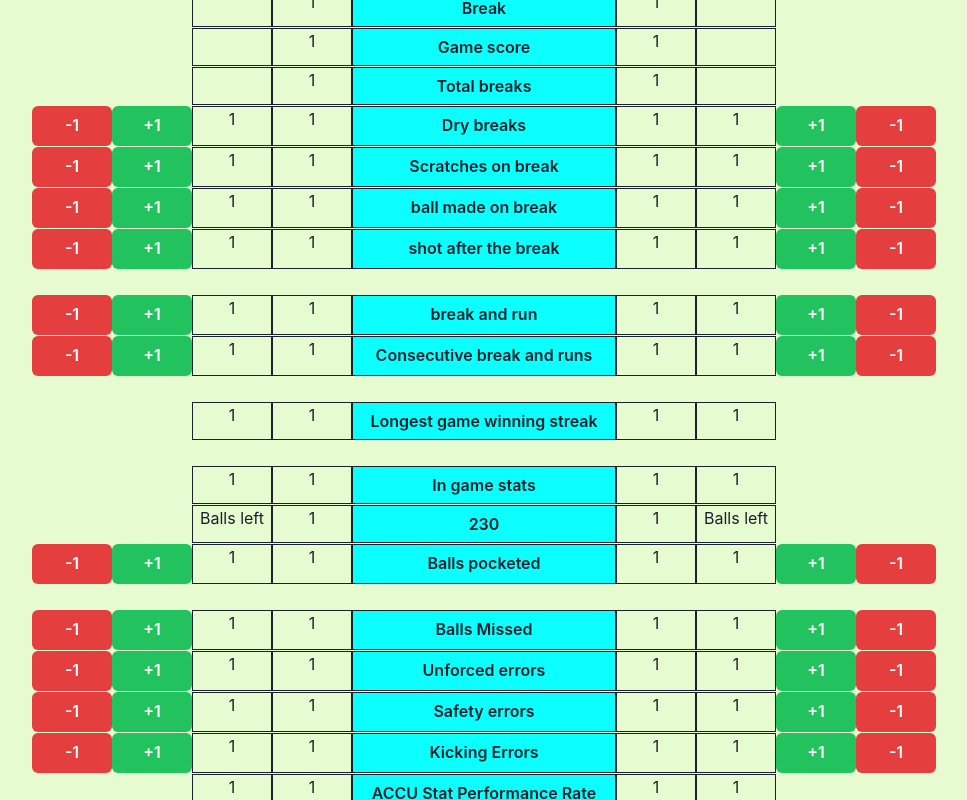
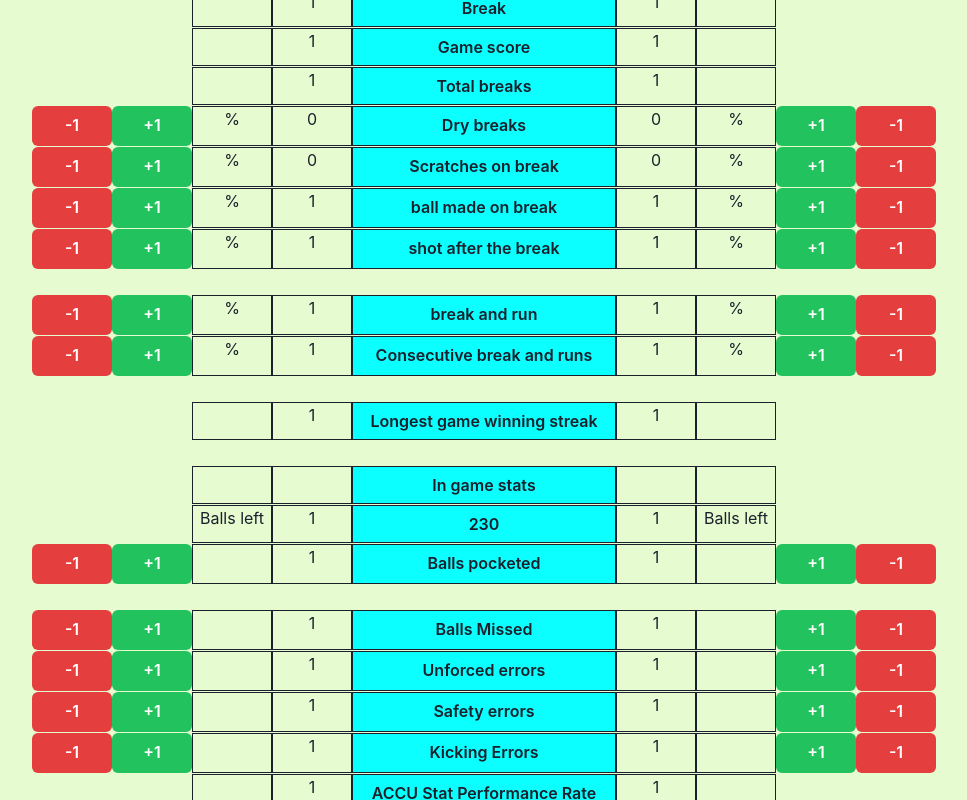
Before and after one commit to riomaemoto/Pool_analytic, a React (Create React App) app: page / in a window 1280 px wide. Shown: the whole page, without its empty margins (156-1123 px from the left). Built offline with nearby package versions, Linux system fonts and the light colour scheme.

Commit message:
added useState

```diff
--- /dev/null
+++ b/src/components/count.tsx
@@ -0,0 +1 @@
+import { useState } from "react";
--- a/src/components/home.tsx
+++ b/src/components/home.tsx
@@ -2,8 +2,45 @@ import { Center, WrapItem } from "@chakra-ui/react";
 import { css } from "@emotion/react";
 import styled from "@emotion/styled";
 import { Button } from "@chakra-ui/react";
+import { useState } from "react";
 
 export const Home = () => {
+  const [DryBreakCountLeft, setDryBreakCountLeft] = useState(0);
+  const [DryBreakCountRight, setDryBreakCountRight] = useState(0);
+
+  const [ScratchLeft, setScratchLeft] = useState(0);
+  const [ScratchRight, setScratchRight] = useState(0);
+
+  const incrementDryBreakCountLeft = () => {
+    setDryBreakCountLeft(DryBreakCountLeft + 1);
+  };
+  const decrementDryBreakCountLeft = () => {
+    setDryBreakCountLeft(DryBreakCountLeft - 1);
+  };
+
+  const incrementDryBreakCountRight = () => {
+    setDryBreakCountRight(DryBreakCountRight + 1);
+  };
+  const decrementDryBreakCountRight = () => {
+    setDryBreakCountRight(DryBreakCountRight - 1);
+  };
+
+  const incrementScratchLeft = () => {
+    setScratchLeft(ScratchLeft + 1);
+  };
+
+  const decrementScratchLeft = () => {
+    setScratchLeft(ScratchLeft - 1);
+  };
+
+  const incrementScratchRight = () => {
+    setScratchRight(ScratchRight + 1);
+  };
+
+  const decrementScratchRight = () => {
+    setScratchRight(ScratchRight - 1);
+  };
+
   const vvv = css`
     background-color: rgba(131, 234, 22, 0.2);
     overflow: hidden;
@@ -77,22 +114,114 @@ export const Home = () => {
 
           <EFlex>
             <WrapItem>
-              <Button css={button} colorScheme="red">
+              <Button
+                onClick={decrementDryBreakCountLeft}
+                css={button}
+                colorScheme="red"
+              >
                 -1
               </Button>
             </WrapItem>
             <WrapItem>
-              <Button css={button} colorScheme="whatsapp">
+              <Button
+                onClick={incrementDryBreakCountLeft}
+                css={button}
+                colorScheme="whatsapp"
+              >
                 +1
               </Button>
             </WrapItem>
-            <ENumber>1</ENumber>
-            <ENumber>1</ENumber>
+            <ENumber>%</ENumber>
+            <ENumber>{DryBreakCountLeft}</ENumber>
             <ETextBox>
               <ETextline>Dry breaks</ETextline>
             </ETextBox>
+            <ENumber>{DryBreakCountRight}</ENumber>
+            <ENumber>%</ENumber>
+            <WrapItem>
+              <Button
+                onClick={incrementDryBreakCountRight}
+                css={button}
+                colorScheme="whatsapp"
+              >
+                +1
+              </Button>
+            </WrapItem>
+            <WrapItem>
+              <Button
+                onClick={decrementDryBreakCountRight}
+                css={button}
+                colorScheme="red"
+              >
+                -1
+              </Button>
+            </WrapItem>
+          </EFlex>
+
+          <EFlex>
+            <WrapItem>
+              <Button
+                onClick={decrementScratchLeft}
+                css={button}
+                colorScheme="red"
+              >
+                -1
+              </Button>
+            </WrapItem>
+            <WrapItem>
+              <Button
+                onClick={incrementScratchLeft}
+                css={button}
+                colorScheme="whatsapp"
+              >
+                +1
+              </Button>
+            </WrapItem>
+            <ENumber>%</ENumber>
+            <ENumber>{ScratchLeft}</ENumber>
+            <ETextBox>
+              <ETextline>Scratches on break</ETextline>
+            </ETextBox>
+            <ENumber>{ScratchRight}</ENumber>
+            <ENumber>%</ENumber>
+            <WrapItem>
+              <Button
+                onClick={incrementScratchRight}
+                css={button}
+                colorScheme="whatsapp"
+              >
+                +1
+              </Button>
+            </WrapItem>
+            <WrapItem>
+              <Button
+                onClick={decrementScratchRight}
+                css={button}
+                colorScheme="red"
+              >
+                -1
+              </Button>
+            </WrapItem>
+          </EFlex>
+
+          <EFlex>
+            <WrapItem>
+              <Button css={button} colorScheme="red">
+                -1
+              </Button>
+              <WrapItem>
+                <Button css={button} colorScheme="whatsapp">
+                  +1
+                </Button>
+              </WrapItem>
+            </WrapItem>
+            <ENumber>%</ENumber>
             <ENumber>1</ENumber>
+            <ETextBox>
+              <ETextline>ball made on break</ETextline>
+            </ETextBox>
             <ENumber>1</ENumber>
+            <ENumber>%</ENumber>
             <WrapItem>
               <Button css={button} colorScheme="whatsapp">
                 +1
@@ -116,73 +245,13 @@ export const Home = () => {
                 +1
               </Button>
             </WrapItem>
-            <ENumber>1</ENumber>
-            <ENumber>1</ENumber>
-            <ETextBox>
-              <ETextline>Scratches on break</ETextline>
-            </ETextBox>
-            <ENumber>1</ENumber>
-            <ENumber>1</ENumber>
-            <WrapItem>
-              <Button css={button} colorScheme="whatsapp">
-                +1
-              </Button>
-            </WrapItem>
-            <WrapItem>
-              <Button css={button} colorScheme="red">
-                -1
-              </Button>
-            </WrapItem>
-          </EFlex>
-
-          <EFlex>
-            <WrapItem>
-              <Button css={button} colorScheme="red">
-                -1
-              </Button>
-              <WrapItem>
-                <Button css={button} colorScheme="whatsapp">
-                  +1
-                </Button>
-              </WrapItem>
-            </WrapItem>
-            <ENumber>1</ENumber>
-            <ENumber>1</ENumber>
-            <ETextBox>
-              <ETextline>ball made on break</ETextline>
-            </ETextBox>
-            <ENumber>1</ENumber>
-            <ENumber>1</ENumber>
-            <WrapItem>
-              <Button css={button} colorScheme="whatsapp">
-                +1
-              </Button>
-            </WrapItem>
-            <WrapItem>
-              <Button css={button} colorScheme="red">
-                -1
-              </Button>
-            </WrapItem>
-          </EFlex>
-
-          <EFlex>
-            <WrapItem>
-              <Button css={button} colorScheme="red">
-                -1
-              </Button>
-            </WrapItem>
-            <WrapItem>
-              <Button css={button} colorScheme="whatsapp">
-                +1
-              </Button>
-            </WrapItem>
-            <ENumber>1</ENumber>
+            <ENumber>%</ENumber>
             <ENumber>1</ENumber>
             <ETextBox>
               <ETextline>shot after the break</ETextline>
             </ETextBox>
             <ENumber>1</ENumber>
-            <ENumber>1</ENumber>
+            <ENumber>%</ENumber>
             <WrapItem>
               <Button css={button} colorScheme="whatsapp">
                 +1
@@ -207,13 +276,13 @@ export const Home = () => {
                 +1
               </Button>
             </WrapItem>
-            <ENumber>1</ENumber>
+            <ENumber>%</ENumber>
             <ENumber>1</ENumber>
             <ETextBox>
               <ETextline>break and run</ETextline>
             </ETextBox>
             <ENumber>1</ENumber>
-            <ENumber>1</ENumber>
+            <ENumber>%</ENumber>
             <WrapItem>
               <Button css={button} colorScheme="whatsapp">
                 +1
@@ -237,13 +306,13 @@ export const Home = () => {
                 +1
               </Button>
             </WrapItem>
-            <ENumber>1</ENumber>
+            <ENumber>%</ENumber>
             <ENumber>1</ENumber>
             <ETextBox>
               <ETextline>Consecutive break and runs</ETextline>
             </ETextBox>
             <ENumber>1</ENumber>
-            <ENumber>1</ENumber>
+            <ENumber>%</ENumber>
             <WrapItem>
               <Button css={button} colorScheme="whatsapp">
                 +1
@@ -258,23 +327,23 @@ export const Home = () => {
 
           <br />
           <EFlex2>
-            <ENumber>1</ENumber>
+            <ENumber></ENumber>
             <ENumber>1</ENumber>
             <ETextBox>
               <ETextline>Longest game winning streak</ETextline>
             </ETextBox>
             <ENumber>1</ENumber>
-            <ENumber>1</ENumber>
+            <ENumber></ENumber>
           </EFlex2>
           <br />
           <EFlex2>
-            <ENumber>1</ENumber>
-            <ENumber>1</ENumber>
+            <ENumber></ENumber>
+            <ENumber></ENumber>
             <ETextBox>
               <ETextline>In game stats</ETextline>
             </ETextBox>
-            <ENumber>1</ENumber>
-            <ENumber>1</ENumber>
+            <ENumber></ENumber>
+            <ENumber></ENumber>
           </EFlex2>
 
           <EFlex2>
@@ -298,13 +367,13 @@ export const Home = () => {
                 +1
               </Button>
             </WrapItem>
-            <ENumber>1</ENumber>
+            <ENumber></ENumber>
             <ENumber>1</ENumber>
             <ETextBox>
               <ETextline>Balls pocketed</ETextline>
             </ETextBox>
             <ENumber>1</ENumber>
-            <ENumber>1</ENumber>
+            <ENumber></ENumber>
             <WrapItem>
               <Button css={button} colorScheme="whatsapp">
                 +1
@@ -329,13 +398,13 @@ export const Home = () => {
                 +1
               </Button>
             </WrapItem>
-            <ENumber>1</ENumber>
+            <ENumber></ENumber>
             <ENumber>1</ENumber>
             <ETextBox>
               <ETextline>Balls Missed</ETextline>
             </ETextBox>
             <ENumber>1</ENumber>
-            <ENumber>1</ENumber>
+            <ENumber></ENumber>
             <WrapItem>
               <Button css={button} colorScheme="whatsapp">
                 +1
@@ -359,13 +428,13 @@ export const Home = () => {
                 +1
               </Button>
             </WrapItem>
-            <ENumber>1</ENumber>
+            <ENumber></ENumber>
             <ENumber>1</ENumber>
             <ETextBox>
               <ETextline>Unforced errors</ETextline>
             </ETextBox>
             <ENumber>1</ENumber>
-            <ENumber>1</ENumber>
+            <ENumber></ENumber>
             <WrapItem>
               <Button css={button} colorScheme="whatsapp">
                 +1
@@ -389,13 +458,13 @@ export const Home = () => {
                 +1
               </Button>
             </WrapItem>
-            <ENumber>1</ENumber>
+            <ENumber></ENumber>
             <ENumber>1</ENumber>
             <ETextBox>
               <ETextline>Safety errors</ETextline>
             </ETextBox>
             <ENumber>1</ENumber>
-            <ENumber>1</ENumber>
+            <ENumber></ENumber>
             <WrapItem>
               <Button css={button} colorScheme="whatsapp">
                 +1
@@ -419,13 +488,13 @@ export const Home = () => {
                 +1
               </Button>
             </WrapItem>
-            <ENumber>1</ENumber>
+            <ENumber></ENumber>
             <ENumber>1</ENumber>
             <ETextBox>
               <ETextline>Kicking Errors</ETextline>
             </ETextBox>
             <ENumber>1</ENumber>
-            <ENumber>1</ENumber>
+            <ENumber></ENumber>
             <WrapItem>
               <Button css={button} colorScheme="whatsapp">
                 +1
@@ -439,13 +508,13 @@ export const Home = () => {
           </EFlex>
 
           <EFlex2>
-            <ENumber>1</ENumber>
+            <ENumber></ENumber>
             <ENumber>1</ENumber>
             <ETextBox>
               <ETextline>ACCU Stat Performance Rate</ETextline>
             </ETextBox>
             <ENumber>1</ENumber>
-            <ENumber>1</ENumber>
+            <ENumber></ENumber>
           </EFlex2>
         </EContainer>
       </Center>
```
